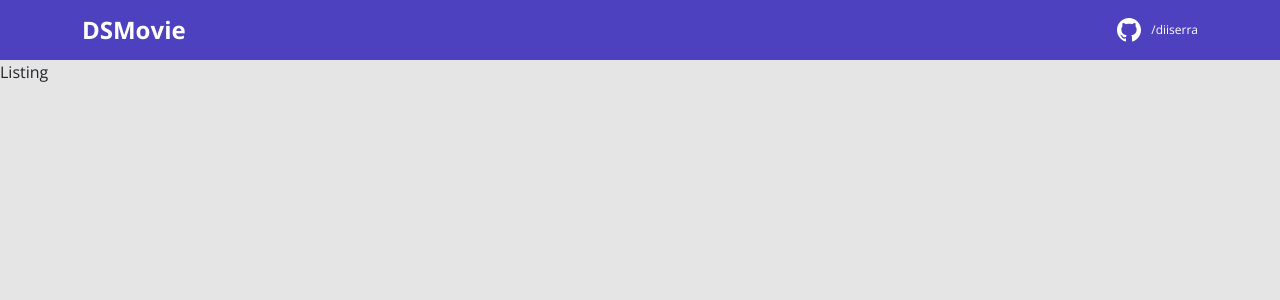
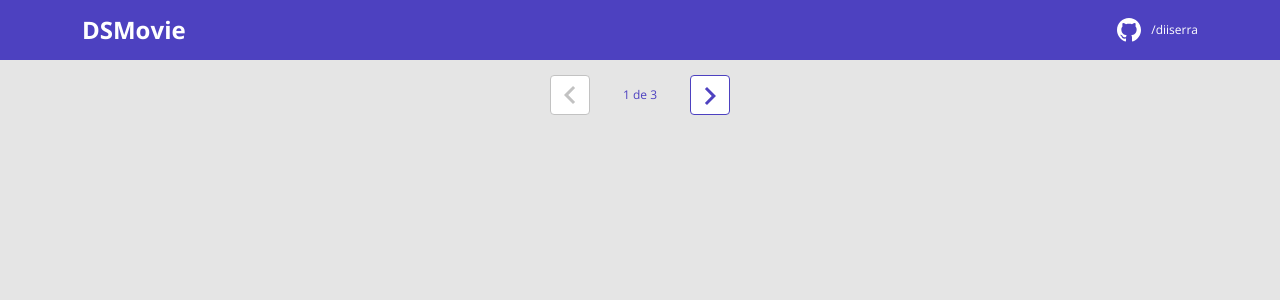
Before and after one commit to Diiserra/dsmovie, a React (Create React App) app in the folder frontend/: page / in a window 1280 px wide. Shown: the top 300 px of the page. Built offline with nearby package versions, Linux system fonts and the light colour scheme.

Commit message:
Pagination

```diff
--- /dev/null
+++ b/frontend/src/components/Pagination.tsx
@@ -0,0 +1,18 @@
+import { ReactComponent as Arrow } from "assets/arrow.svg";
+import 'styles/Pagination.css'
+
+export default function Pagination() {
+  return (
+    <div className="dsmovie-pagination-container">
+      <div className="dsmovie-pagination-box">
+        <button className="dsmovie-pagination-button" disabled={true}>
+          <Arrow />
+        </button>
+        <p>{`${1} de ${3}`}</p>
+        <button className="dsmovie-pagination-button" disabled={false}>
+          <Arrow className="dsmovie-flip-horizontal" />
+        </button>
+      </div>
+    </div>
+  );
+}
--- a/frontend/src/pages/Listing.tsx
+++ b/frontend/src/pages/Listing.tsx
@@ -1,5 +1,7 @@
+import Pagination from "components/Pagination";
+
 export default function Listing() {
     return (
-        <div>Listing</div>
+        <Pagination />
     );
 }
--- /dev/null
+++ b/frontend/src/styles/Pagination.css
@@ -0,0 +1,53 @@
+.dsmovie-pagination-container {
+    padding: 15px 0;
+    display: flex;
+    justify-content: center;
+    align-items: center;
+}
+
+.dsmovie-pagination-box {
+    width: 180px;
+    display: flex;
+    justify-content: space-between;
+    align-items: center;
+}
+
+.dsmovie-pagination-box form {
+    width: 100%;
+    display: flex;
+}
+
+.dsmovie-pagination-button {
+    width: 40px;
+    height: 40px;
+    border-radius: 4px;
+    background-color: #fff;
+    display: flex;
+    justify-content: center;
+    align-items: center;
+    border: 1px solid var(--color-primary);
+    cursor: pointer;
+}
+
+.dsmovie-pagination-button svg {
+    filter: brightness(0) saturate(100%) invert(26%) sepia(19%) saturate(7395%) hue-rotate(234deg) brightness(89%) contrast(92%);
+}
+
+.dsmovie-pagination-button:disabled {
+    border: 1px solid #c2c2c2;
+    cursor: unset;
+}
+
+.dsmovie-pagination-button:disabled svg {
+    filter: none;
+}
+
+.dsmovie-pagination-container p {
+    margin: 0;
+    font-size: 12px;
+    color: var(--color-primary);
+}
+
+.dsmovie-flip-horizontal {
+    transform: rotate(180deg);
+}
```
Also changed, not shown: frontend/src/assets/arrow.svg (added).
